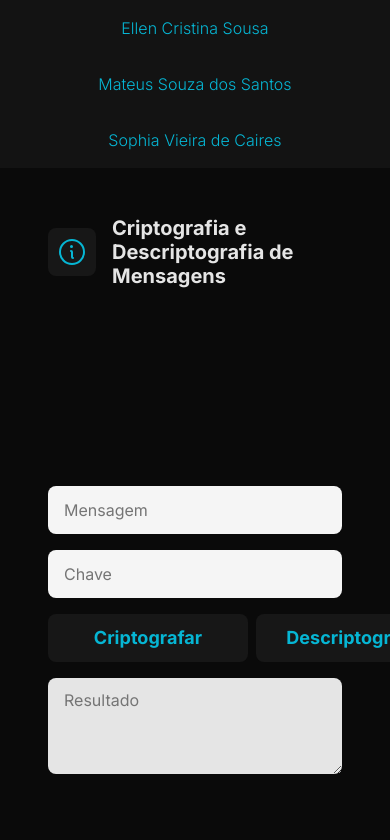
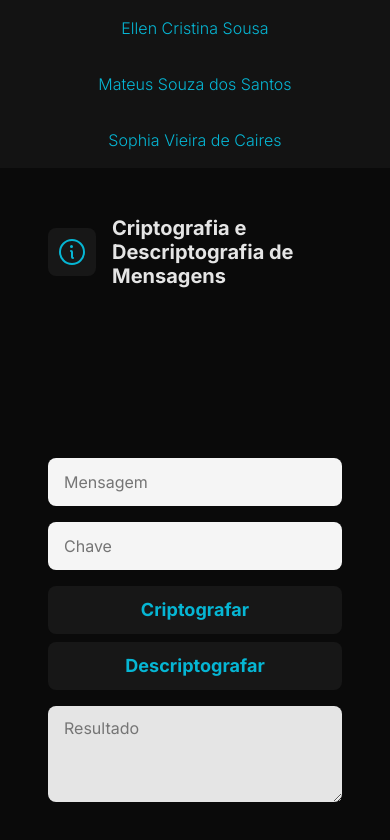
Before and after one commit to sophiacaires/PLA_Project, a plain HTML site: page index.html in a window 390 px wide. Drawn offline with Linux system fonts and the light colour scheme.

Commit message:
fix row wrap

```diff
--- a/style.css
+++ b/style.css
@@ -224,3 +224,9 @@ button:hover {
   width: -webkit-fill-available;
   min-height: 96px;
 }
+
+@media screen and (max-width: 564px) {
+  .row{
+    flex-wrap: wrap;
+  }
+}
```
